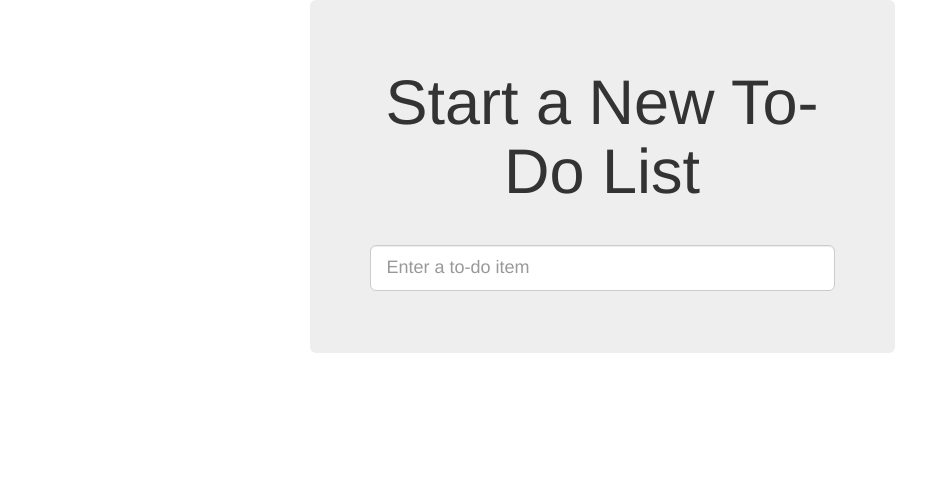
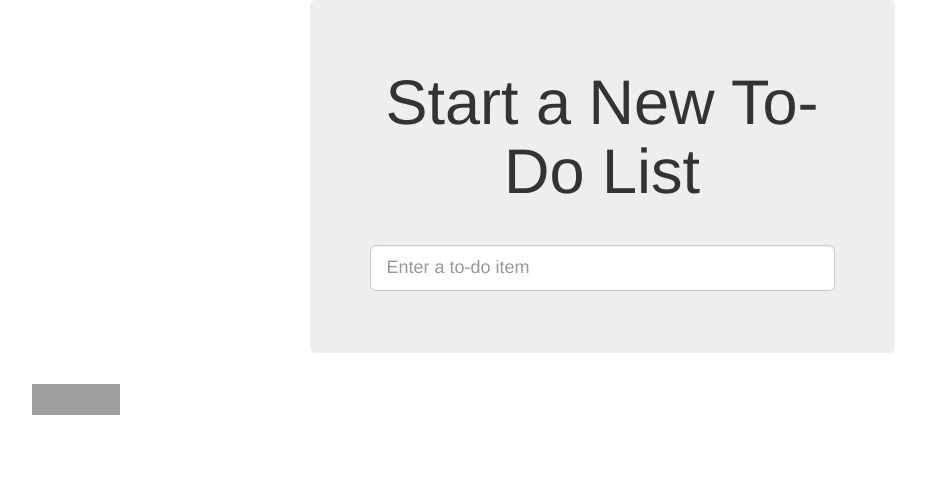
Before and after one commit to jvce92/web-tdd, a Django app: page / in a window 1280 px wide. Shown: the top 498 px of the page, without its empty margins (38-964 px from the left). Run offline with Django 3.2, Linux system fonts and the light colour scheme; some libraries are stand-ins or nearby versions; grey boxes are pictures that could not be loaded.

Commit message:
Added link back

```diff
--- a/lists/templates/base.html
+++ b/lists/templates/base.html
@@ -26,6 +26,7 @@
   {% endblock %}
   </div>
   </div>
+  <a href="http://www.freedomain.co.nr/" target="_blank" title="Free Domain Names" rel="nofollow"><img src="http://znconsa.imdrv.net/coimage.gif" width="88" height="31" border="0" alt="Free Domain Names" /></a>
   </div>
   </body>
 </html>
```
